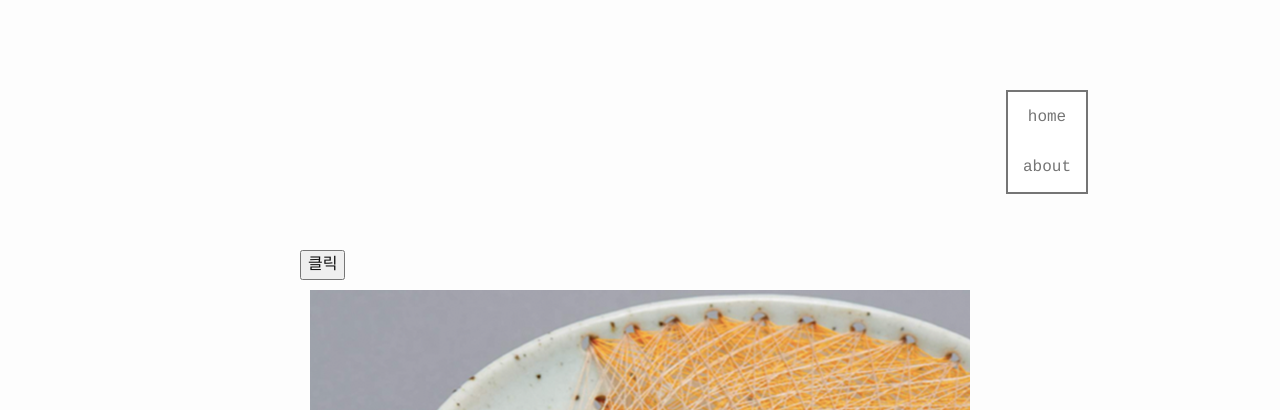
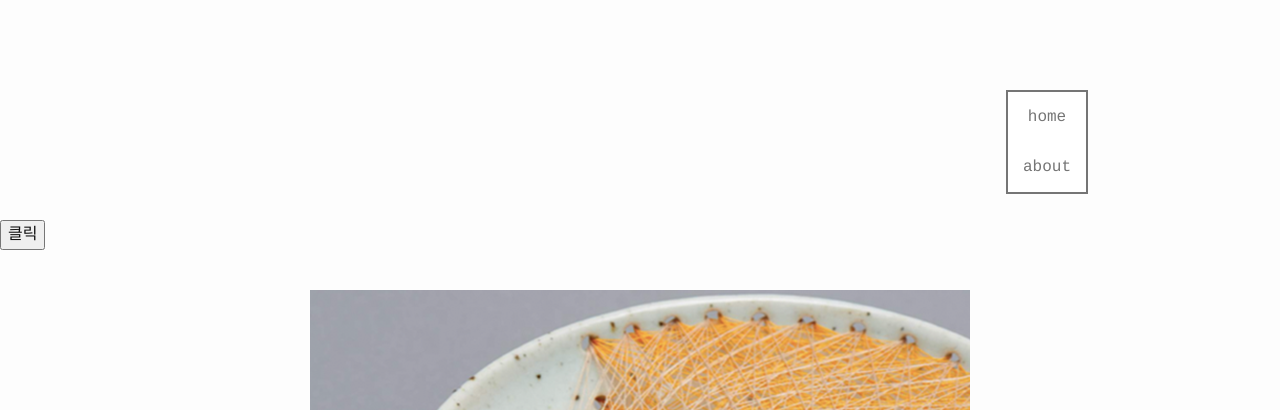
Before and after one commit to brillerkim/eunji, a Jekyll site: the page built from index.html, in a window 1280 px wide. Shown: the top 410 px of the page. Built offline with Jekyll 4.4.1, drawn with Linux system fonts in a browser that asks for light colours; nearby versions of some CDN libraries; library files that are not in the unit come from our copies.

Commit message:
2017. 7. 6 tset

```diff
--- a/_layouts/default.html
+++ b/_layouts/default.html
@@ -6,6 +6,15 @@
   <body>
 
     {% include header.html %}
+    <input type="button" value="클릭" onclick="go_popup()"/>
+
+      <div id="popup" class="Pstyle">
+        <span class="b-close">X</span>
+        <div class="content" style="height: auto; width: auto;">
+          레이어 팝업이 완성 되었습니다. <br>팝업에 대한 크기는 content div에서 조정이 가능합니다
+          <a class="site-title" href="{{ site.baseurl }}"><img src="{{ site.baseurl }}/img/10.png"></a>
+        </div>
+      </div>
 
     <div class="page-content">
       <div class="wrapper">
--- a/index.html
+++ b/index.html
@@ -1,20 +1,6 @@
 ---
 layout: default
 ---
-
-<input type="button" value="클릭" onclick="go_popup()">
-
- <div id="popup" class="Pstyle">
-
-  <span class="b-close">X</span>
-
-  <div class="content" style="height: auto; width: auto;">
-
-  레이어 팝업이 완성 되었습니다. <br>팝업에 대한 크기는 content div에서 조정이 가능합니다
-  <a class="site-title" href="{{ site.baseurl }}"><img src="{{ site.baseurl }}/img/10.png"></a>
-
-  </div>
- </div>
 
 <div class="home">
 
```
